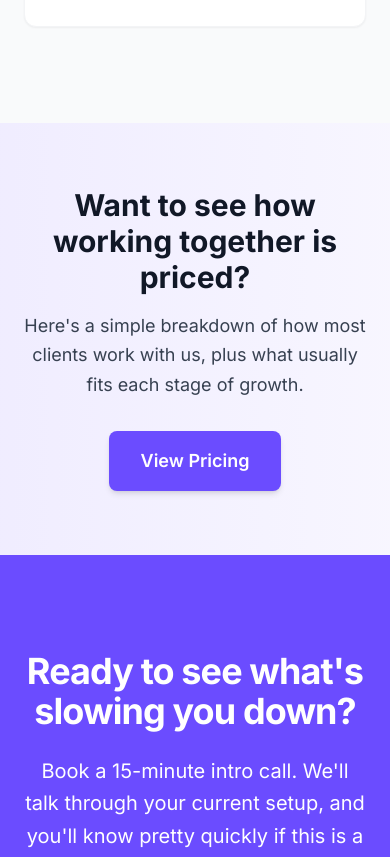
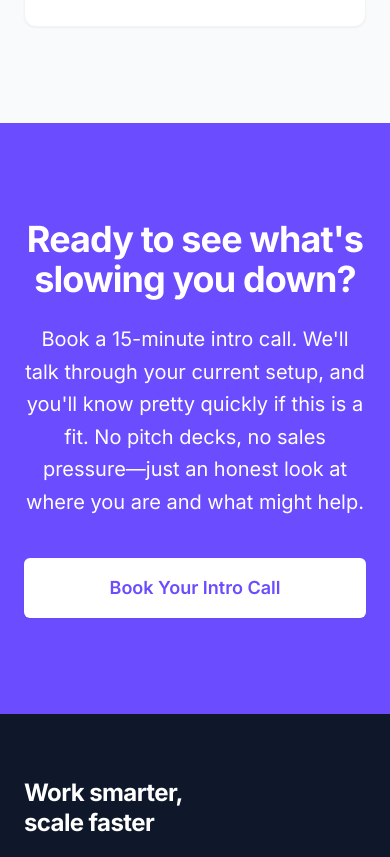
Before and after one commit to ocilab25/gaugon-website, a Next.js app: page / in a window 390 px wide. Shown: the part 7968-8825 px from the top of the page. Built offline with nearby package versions, Linux system fonts and the light colour scheme.

Commit message:
chore: remove obsolete pricing strip from home

```diff
--- a/app/page.tsx
+++ b/app/page.tsx
@@ -4,7 +4,7 @@ import WhoThisIsFor from "@/components/sections/WhoThisIsFor";
 import WhatYouGet from "@/components/sections/WhatYouGet";
 import RealResults from "@/components/sections/RealResults";
 import HowItWorks from "@/components/sections/HowItWorks";
-import PricingStrip from "@/components/sections/PricingStrip";
+
 import FinalCTA from "@/components/sections/FinalCTA";
 
 export default function Home() {
@@ -16,7 +16,7 @@ export default function Home() {
       <WhatYouGet />
       <RealResults />
       <HowItWorks />
-      <PricingStrip />
+
       <FinalCTA />
     </main>
   );
--- a/components/sections/PricingStrip.tsx
+++ /dev/null
@@ -1,22 +0,0 @@
-import Link from "next/link";
-
-export default function PricingStrip() {
-    return (
-        <section className="py-16 bg-gradient-to-r from-primary/10 to-primary/5 px-6 lg:px-8">
-            <div className="max-w-3xl mx-auto text-center">
-                <h2 className="text-3xl sm:text-4xl font-bold text-gray-900 mb-4">
-                    Want to see how working together is priced?
-                </h2>
-                <p className="text-lg text-gray-700 mb-8 leading-relaxed">
-                    Here's a simple breakdown of how most clients work with us, plus what usually fits each stage of growth.
-                </p>
-                <Link
-                    href="/pricing"
-                    className="inline-block bg-primary text-white px-8 py-4 rounded-lg text-lg font-semibold hover:bg-primary/90 transition-colors shadow-md hover:shadow-lg"
-                >
-                    View Pricing
-                </Link>
-            </div>
-        </section>
-    );
-}
```
